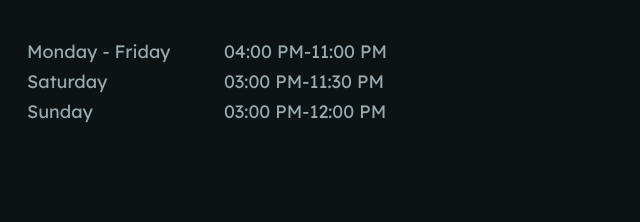
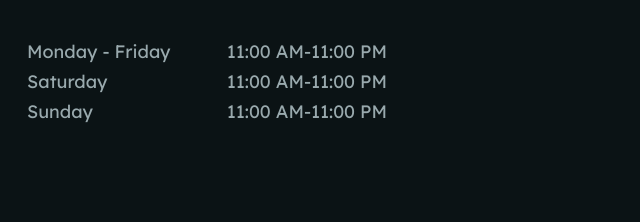
Before and after one commit to Habeeb9731/chickbitemenu, a plain HTML site: page contact-us.html in a window 1280 px wide. Shown: the part 2052-2274 px from the top of the page, 433-1073 px from the left. Drawn offline with Linux system fonts and the light colour scheme; a web font is replaced by a local one.

```diff
--- a/contact-us.html
+++ b/contact-us.html
@@ -504,9 +504,9 @@
 								<p class="homepage1-footer-txt1">Sunday</p>
 							</div>
 							<div class="working-time">
-								<p class="homepage1-footer-txt1">04:00 PM-11:00 PM</p>
-								<p class="homepage1-footer-txt1">03:00 PM-11:30 PM</p>
-								<p class="homepage1-footer-txt1">03:00 PM-12:00 PM</p>
+								<p class="homepage1-footer-txt1">11:00 AM-11:00 PM</p>
+								<p class="homepage1-footer-txt1">11:00 AM-11:00 PM</p>
+								<p class="homepage1-footer-txt1">11:00 AM-11:00 PM</p>
 							</div>
 						</div>
 					</div>
```
Also changed, not shown: franchise.html (+3 -3 lines), index.html (+3 -3 lines).
